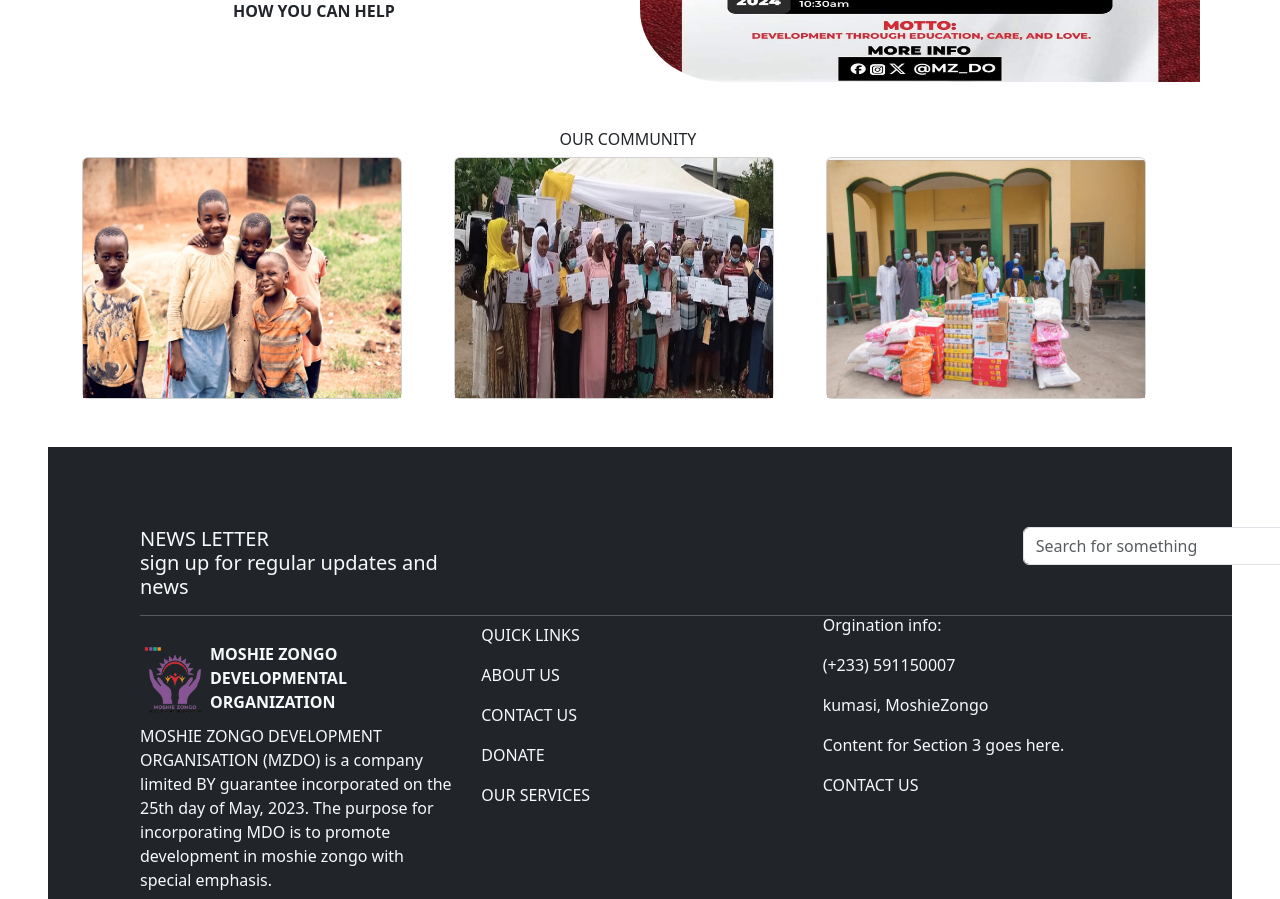
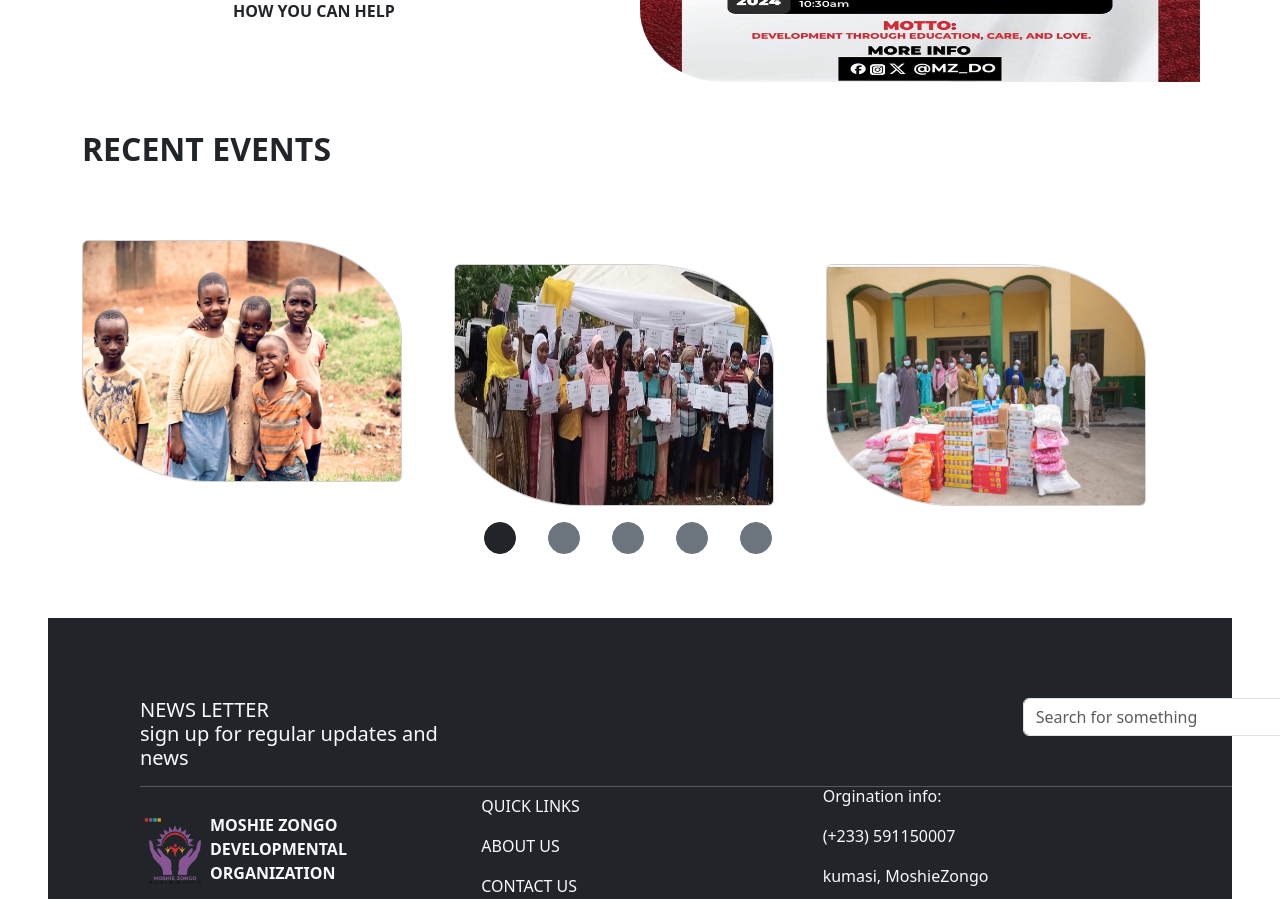
Before and after one commit to Namibra-Devs/MZDO-WEBSITE, a React (Vite) app: page /Event in a window 1280 px wide. Shown: the part 1260-2159 px from the top of the page. Built offline with nearby package versions, Linux system fonts and the light colour scheme.

Commit message:
Added join us

```diff
--- a/src/sections/Event.jsx
+++ b/src/sections/Event.jsx
@@ -72,36 +72,48 @@ const Event = ()=> {
                       </div>
                       <div className="container-fluid">
           <div>
-              <h6 className='text-center mt-5'>
-              OUR COMMUNITY<br />
 
-              </h6>
           </div>
 
           <div className="container ">
               <div className="row mx-auto justify-content-center align-items-center ">
+              <h2 className=' mt-5 mb-5  ' style={{fontWeight:'700', marginRight:'50px !mportant'}}>
+              RECENT EVENTS<br />
+
+              </h2>
                   <div className="col col-12 col-md-4">
-                      <div className="card" style={{width: "20rem"}} >
-                          <img src={boys} className="card-img-top" alt="manspeaking" style={{height:"30vh",}}/>
+
+                      <div className="card" style={{width: "20rem", borderTopRightRadius:'40%', borderBottomLeftRadius:'40%',}} >
+                          <img src={boys} className="card-img" alt="manspeaking" style={{height:"30vh",  borderTopRightRadius:'40%', borderBottomLeftRadius:'40%',}}/>
                       </div>
                   </div>
 
                   <div className="col col-12 col-md-4">
-                      <div className="card" style={{width: "20rem"}}>
-                          <img src={benificial} className="card-img-top" alt="womanspeaking" style={{height:"30vh",}}/>
+                      <div className="card mt-5" style={{width: "20rem", borderTopRightRadius:'40%', borderBottomLeftRadius:'40%',}}>
+                          <img src={benificial} className="card-img " alt="womanspeaking" style={{height:"30vh",  borderTopRightRadius:'40%', borderBottomLeftRadius:'40%',}}/>
                       </div>
                   </div>
 
                   <div className="col col-12 col-md-4">
-                      <div className="card" style={{width: "20rem"}} >
-                          <img src={donate} className="card-img-top" alt="youth" style={{height:"30vh" ,}}/>
+                      <div className="card mt-5" style={{width: "20rem", borderTopRightRadius:'40%', borderBottomLeftRadius:'40%',}} >
+                          <img src={donate} className="card-img" alt="youth" style={{height:"30vh" , borderTopRightRadius:'40%', borderBottomLeftRadius:'40%', }}/>
                       </div>
                   </div>
               </div>
           </div>
       </div>
 
+              <div className="border m-3 bg-dark border-dark rounded-circle" style={{ width: '2rem', height: '2rem' }}></div>
+      <div className="border m-3 bg-secondary border-secondary rounded-circle" style={{ width: '2rem', height: '2rem' }}></div>
+      <div className="border m-3 bg-secondary border-secondary rounded rounded-circle" style={{ width: '2rem', height: '2rem' }}></div>
+      <div className="border m-3 bg-secondary border-secondary rounded rounded-circle" style={{ width: '2rem', height: '2rem' }}></div>
+      <div className="border m-3 bg-secondary border-secondary rounded rounded-circle" style={{ width: '2rem', height: '2rem' }}></div>
+
+
               </div>
+
+
+
          <Footer />
 
        </div>
--- a/src/sections/Home.css
+++ b/src/sections/Home.css
@@ -18,19 +18,6 @@
     font-size: 50px;
     font-weight: 700;
 }
-.btn1 {
- margin-right: 40px;
- background-color:#FCE304 !important;
- border-radius: 30px !important;
- border-width: 0 !important;
- margin-bottom: 120px !important;
-}
-.btn2{
-    margin-right: 20px;
-    margin-bottom: 120px !important;
-    border-radius: 30px !important;
-
-}
 
 .inline-p {
     display: inline-block;
--- a/src/sections/Home.jsx
+++ b/src/sections/Home.jsx
@@ -47,8 +47,10 @@ const Home = () => {
         <button type="button" data-bs-target="#carouselExampleDark" data-bs-slide-to="0" className="active carousel-btn" aria-current="true" aria-label="Slide 1"></button>
         <button type="button" data-bs-target="#carouselExampleDark" data-bs-slide-to="1" aria-label="Slide 2" className="carousel-btn"></button>
         <button type="button" data-bs-target="#carouselExampleDark" data-bs-slide-to="2" aria-label="Slide 3" className="carousel-btn"></button>
-        <button className="btn btn-primary btn1">CONTACT US</button>
-        <button className="btn btn-primary btn2">READ MORE</button>
+        <a href="http://localhost:5173/Contact"  className="btn btn-warning m-4 text-success " style={{marginTop:'20px'}}>CONTACT US</a>
+
+        <a href="http://localhost:5173/About"  className="btn btn-primary m-4" style={{marginTop:'20px'}}>READ MORE</a>
+
     </div>
     <div className="carousel-inner carousel-inner-img">
         <div className="carousel-item active" data-bs-interval="10000">
@@ -207,8 +209,10 @@ const Home = () => {
                       renovates various damaged and dangerous school
                       and hospital structures in the community as well help
                       support anyone with any challenge financially....
+
               </p>
-              <button className="btn btn-primary" style={{marginTop:'20px'}}>READ MORE</button>
+              <a href="http://localhost:5173/Event"  className="btn btn-primary" style={{marginTop:'20px'}}>READ MORE</a>
+
 
             </div>
                   <div className="col col-img col-md-6 col-sm-12 col-lg-6 mt-5 " data-aos="flip-right" >
```
